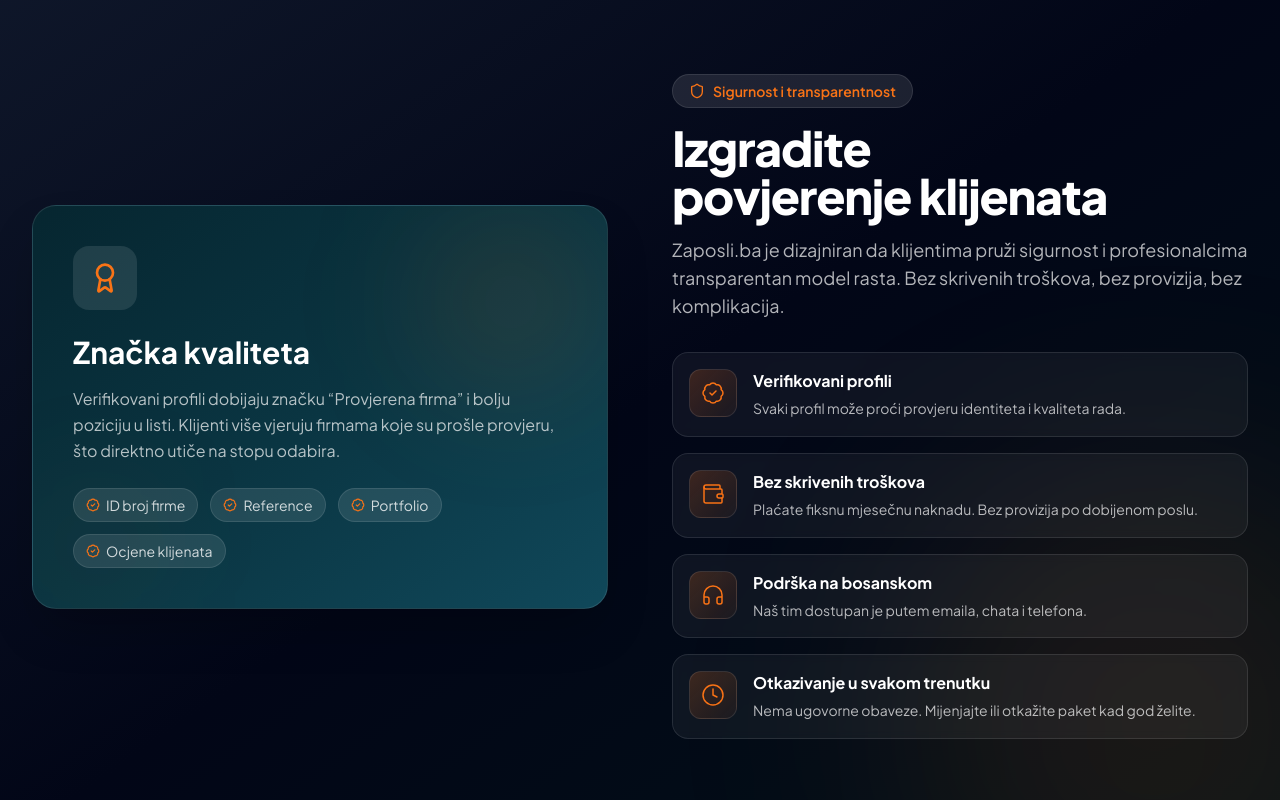
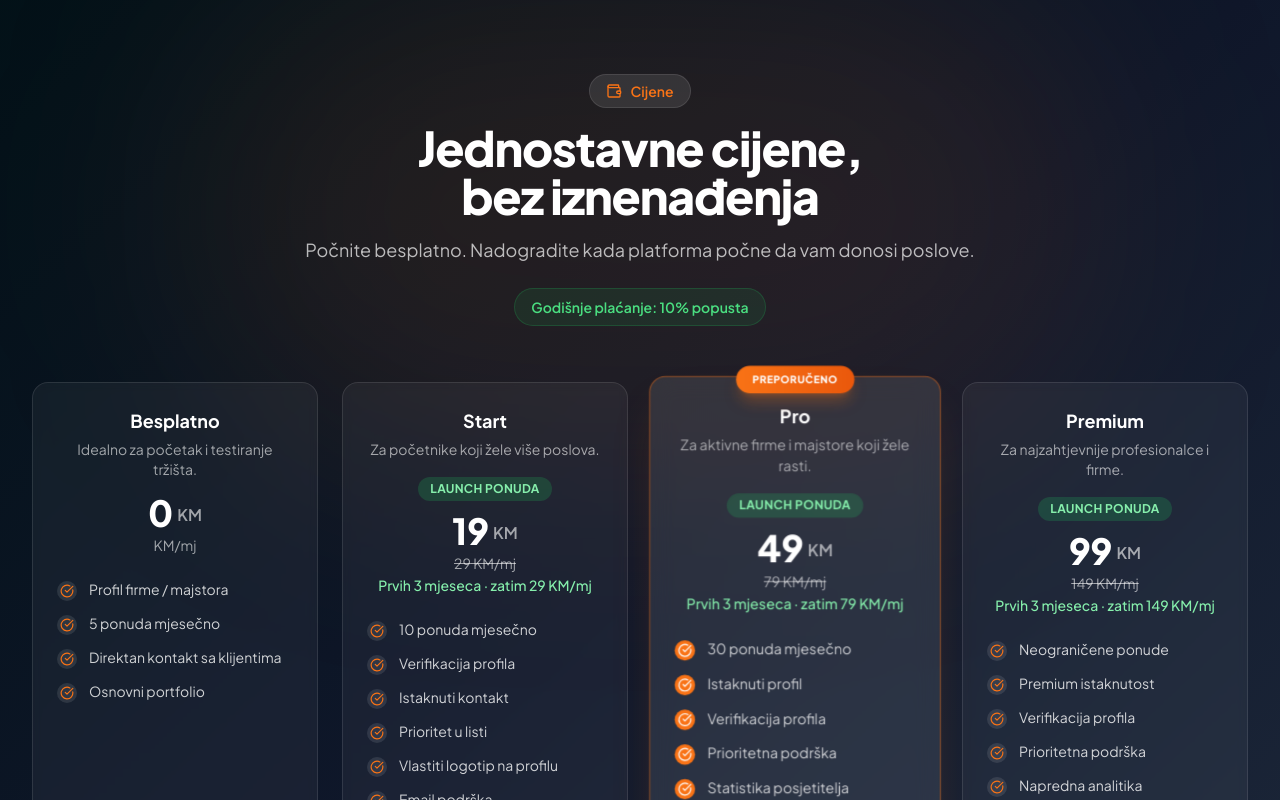
Before and after one commit to ocjenime/zaposli.ba, a Next.js app: page /za-firme in a window 1280 px wide. Shown: the part 2840-3640 px from the top of the page. Built offline with nearby package versions, Linux system fonts and the light colour scheme; no server answers.

Commit message:
fix: remove trust-signals section from /za-firme/

```diff
--- a/app/za-firme/ZaFirmeContent.tsx
+++ b/app/za-firme/ZaFirmeContent.tsx
@@ -71,28 +71,6 @@ const benefits = [
   },
 ];
 
-const trustSignals = [
-  {
-    icon: BadgeCheck,
-    title: 'Verifikovani profili',
-    description: 'Svaki profil može proći provjeru identiteta i kvaliteta rada.',
-  },
-  {
-    icon: Wallet,
-    title: 'Bez skrivenih troškova',
-    description: 'Plaćate fiksnu mjesečnu naknadu. Bez provizija po dobijenom poslu.',
-  },
-  {
-    icon: Headphones,
-    title: 'Podrška na bosanskom',
-    description: 'Naš tim dostupan je putem emaila, chata i telefona.',
-  },
-  {
-    icon: Clock,
-    title: 'Otkazivanje u svakom trenutku',
-    description: 'Nema ugovorne obaveze. Mijenjajte ili otkažite paket kad god želite.',
-  },
-];
 
 const processSteps = [
   {
@@ -435,73 +413,6 @@ export default function ZaFirmeContent() {
           </div>
         </section>
 
-        {/* Trust signals */}
-        <section className="relative py-20 md:py-28 overflow-hidden">
-          <div className="absolute inset-0 bg-gradient-to-br from-slate-900 via-slate-950 to-ink" />
-          <div className="absolute bottom-0 right-0 w-[500px] h-[500px] bg-brand-orange/10 rounded-full blur-[120px] translate-x-1/4 translate-y-1/4" />
-
-          <div className="relative mx-auto max-w-7xl px-4 sm:px-6 lg:px-8">
-            <div className="grid lg:grid-cols-2 gap-12 lg:gap-16 items-center">
-              <div className="order-2 lg:order-1">
-                <div className="relative w-full rounded-3xl overflow-hidden shadow-2xl border border-white/10 bg-gradient-to-br from-ink-800 via-ink-700 to-ink-600 p-8 md:p-10">
-                  <div className="absolute top-0 right-0 w-48 h-48 bg-brand-orange/10 rounded-full blur-3xl" />
-                  <div className="absolute bottom-0 left-0 w-32 h-32 bg-brand-orange/5 rounded-full blur-3xl" />
-                  <div className="relative">
-                    <div className="w-16 h-16 bg-white/10 rounded-2xl flex items-center justify-center mb-6">
-                      <Award className="w-8 h-8 text-brand-orange" />
-                    </div>
-                    <h3 className="text-2xl md:text-3xl font-bold text-white mb-4">Značka kvaliteta</h3>
-                    <p className="text-white/70 leading-relaxed mb-6">
-                      Verifikovani profili dobijaju značku &ldquo;Provjerena firma&rdquo; i bolju poziciju u listi.
-                      Klijenti više vjeruju firmama koje su prošle provjeru, što direktno utiče na stopu odabira.
-                    </p>
-                    <div className="flex flex-wrap gap-3">
-                      {['ID broj firme', 'Reference', 'Portfolio', 'Ocjene klijenata'].map((item, i) => (
-                        <span
-                          key={i}
-                          className="inline-flex items-center gap-1.5 bg-white/10 text-white/80 text-sm px-3 py-1.5 rounded-full border border-white/10"
-                        >
-                          <BadgeCheck className="w-3.5 h-3.5 text-brand-orange" />
-                          {item}
-                        </span>
-                      ))}
-                    </div>
-                  </div>
-                </div>
-              </div>
-
-              <div className="order-1 lg:order-2">
-                <span className="inline-flex items-center gap-2 px-4 py-1.5 rounded-full bg-white/10 text-brand-orange text-sm font-semibold mb-4 border border-white/10">
-                  <Shield className="h-4 w-4" /> Sigurnost i transparentnost
-                </span>
-                <h2 className="text-3xl md:text-4xl lg:text-5xl font-extrabold text-white tracking-tight mb-4 text-balance">
-                  Izgradite povjerenje klijenata
-                </h2>
-                <p className="text-white/70 text-lg mb-8">
-                  Zaposli.ba je dizajniran da klijentima pruži sigurnost i profesionalcima transparentan model rasta.
-                  Bez skrivenih troškova, bez provizija, bez komplikacija.
-                </p>
-                <div className="space-y-4">
-                  {trustSignals.map((signal) => (
-                    <div
-                      key={signal.title}
-                      className="flex items-start gap-4 bg-white/5 backdrop-blur-sm rounded-2xl border border-white/10 p-4 hover:bg-white/10 transition-colors duration-300"
-                    >
-                      <div className="w-12 h-12 rounded-xl bg-gradient-to-br from-brand-orange/20 to-brand-orange/5 border border-white/10 flex items-center justify-center flex-shrink-0">
-                        <signal.icon className="w-6 h-6 text-brand-orange" strokeWidth={1.5} />
-                      </div>
-                      <div>
-                        <h3 className="font-bold text-white mb-1">{signal.title}</h3>
-                        <p className="text-sm text-white/70 leading-relaxed">{signal.description}</p>
-                      </div>
-                    </div>
-                  ))}
-                </div>
-              </div>
-            </div>
-          </div>
-        </section>
-
         {/* Pricing */}
         <section id="cijene" className="relative py-20 md:py-28 overflow-hidden">
           <div className="absolute inset-0 bg-gradient-to-br from-ink via-slate-900 to-slate-800" />
```
Also changed, not shown: 1 other file (tests, documents, lock files or other folders).
